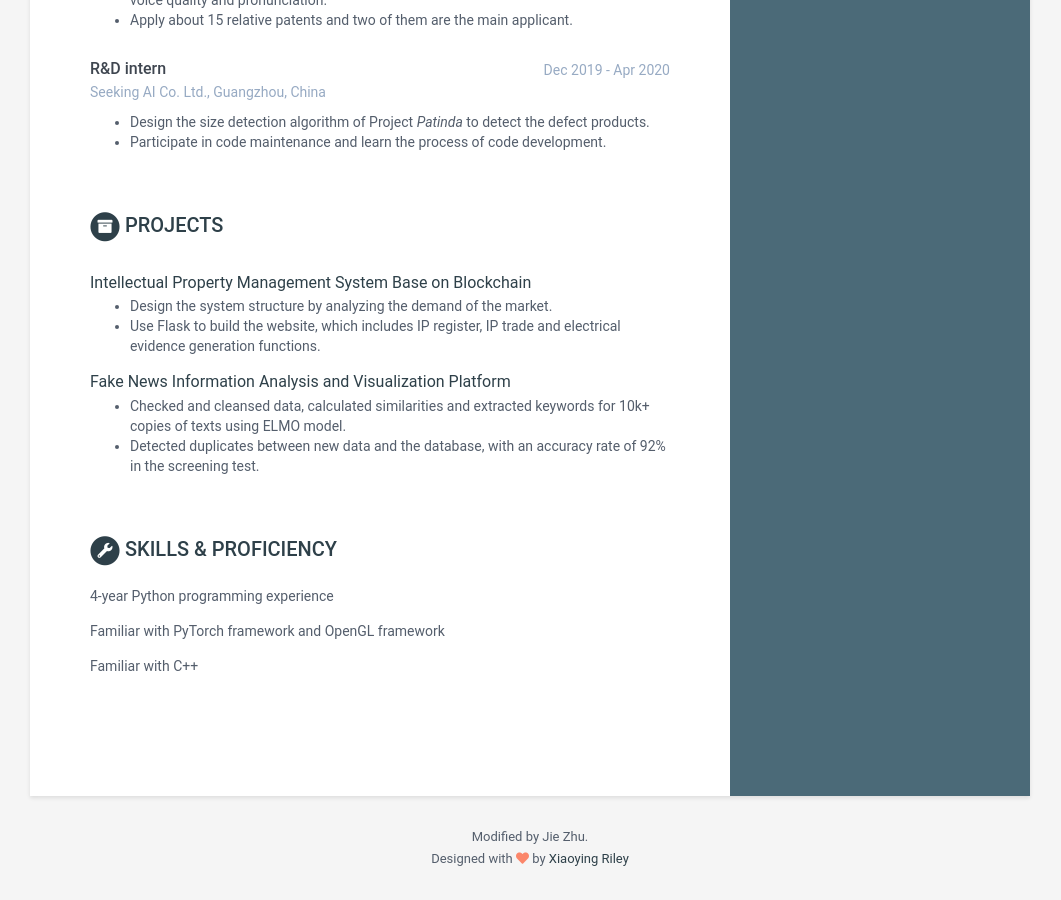
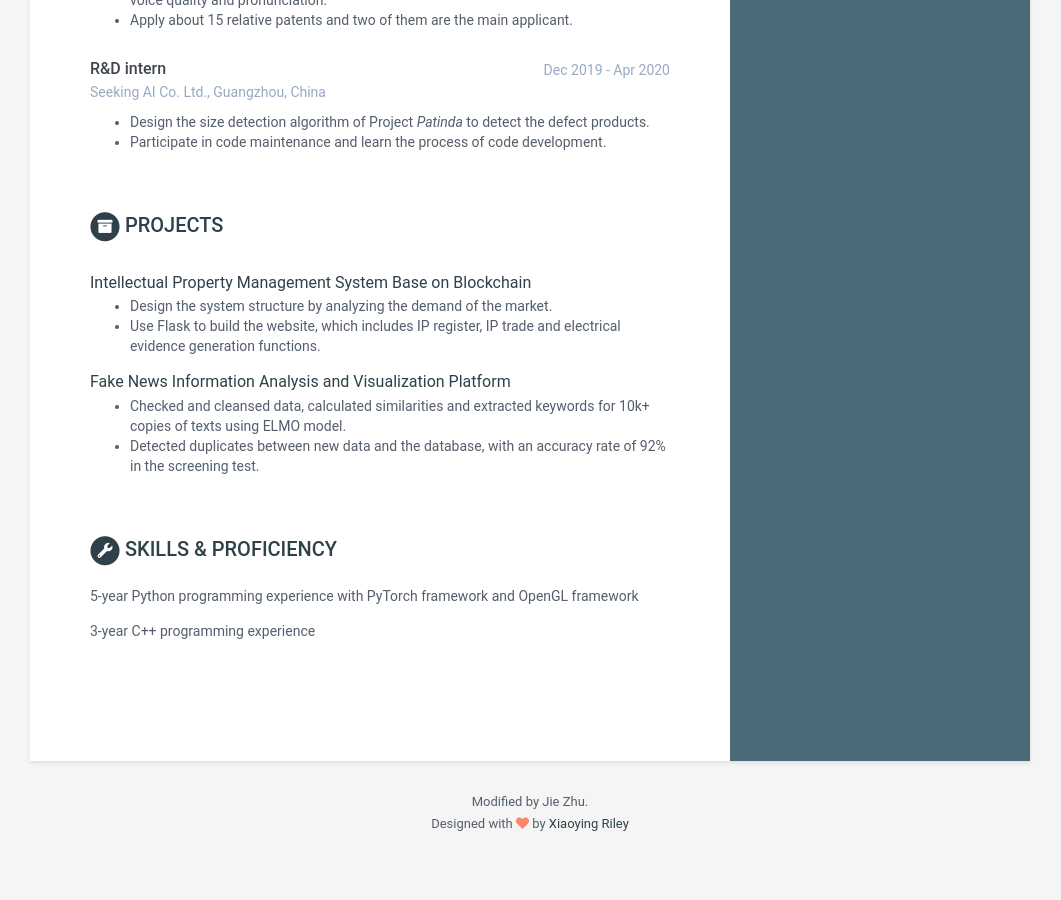
Before and after one commit to jayzhu02/jayzhu02.github.io, a Jekyll site: the page built from index.html, in a window 1280 px wide and 900 px high, scrolled down 1507 px. Shown: the whole window, without its empty margins (110-1171 px from the left). Built offline with Jekyll 4.4.1, drawn with Linux system fonts in a browser that asks for light colours; after the commit the page ends 2372 px from its top, so only the background shows below that; some of the changed text lies outside the part shown.

Commit message:
update profile

```diff
--- a/_data/data.yml
+++ b/_data/data.yml
@@ -57,7 +57,7 @@
       university: George Washington University
       time: Sep 2021 - Present
       details: |
-          - GPA: 4.0/4.0 (Present)
+          - GPA: 3.9/4.0 (Present)
           - Graduate Tuition Fellowship Recipient
           - Faculty Award of Computer Animation
     - degree: BSc in Information Security
@@ -77,7 +77,7 @@
         authors:
         conference:
 
-      - title: Junwen Chen, <b>Jie Zhu</b>, Yu Kong. ATM:Action Temporality Modeling for Video Question Answering <font color="#97AAC3">(CVPR'23 submitted)</font>
+      - title: Junwen Chen, <b>Jie Zhu</b>, Yu Kong. ATM:Action Temporality Modeling for Video Question Answering <font color="#97AAC3">(ICCV'23 submitted)</font>
         link: "#"
         authors:
         conference:
@@ -159,10 +159,10 @@
     title: Skills &amp; Proficiency
 
     toolset:
-      - name: 4-year Python programming experience
-      - name: Familiar with PyTorch framework and OpenGL framework
+      - name: 5-year Python programming experience with PyTorch framework and OpenGL framework
+      - name: 3-year C++ programming experience
 #        level: 98%
-      - name: Familiar with C++
+#      - name:
 
 
 footer: >
```
